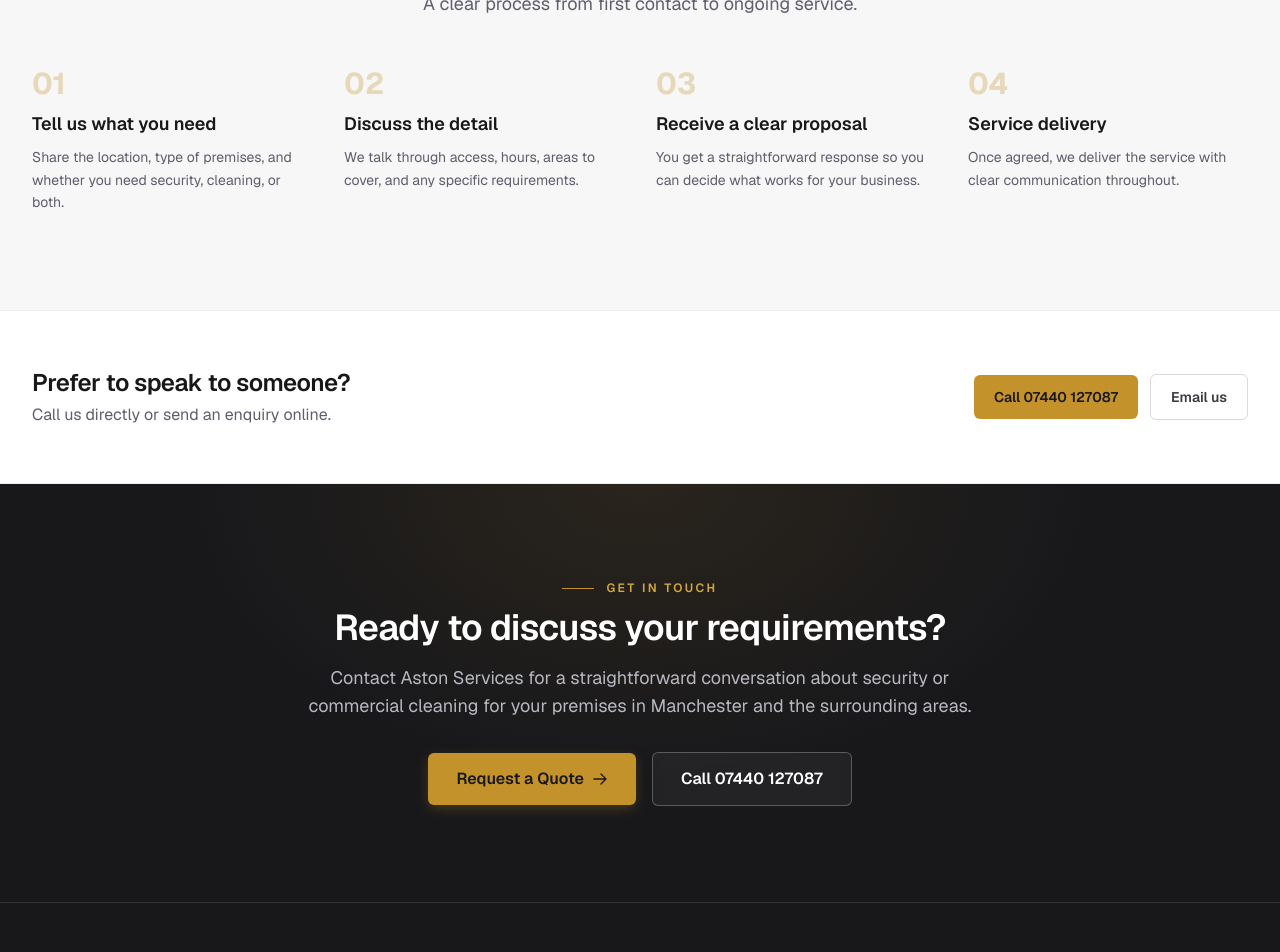
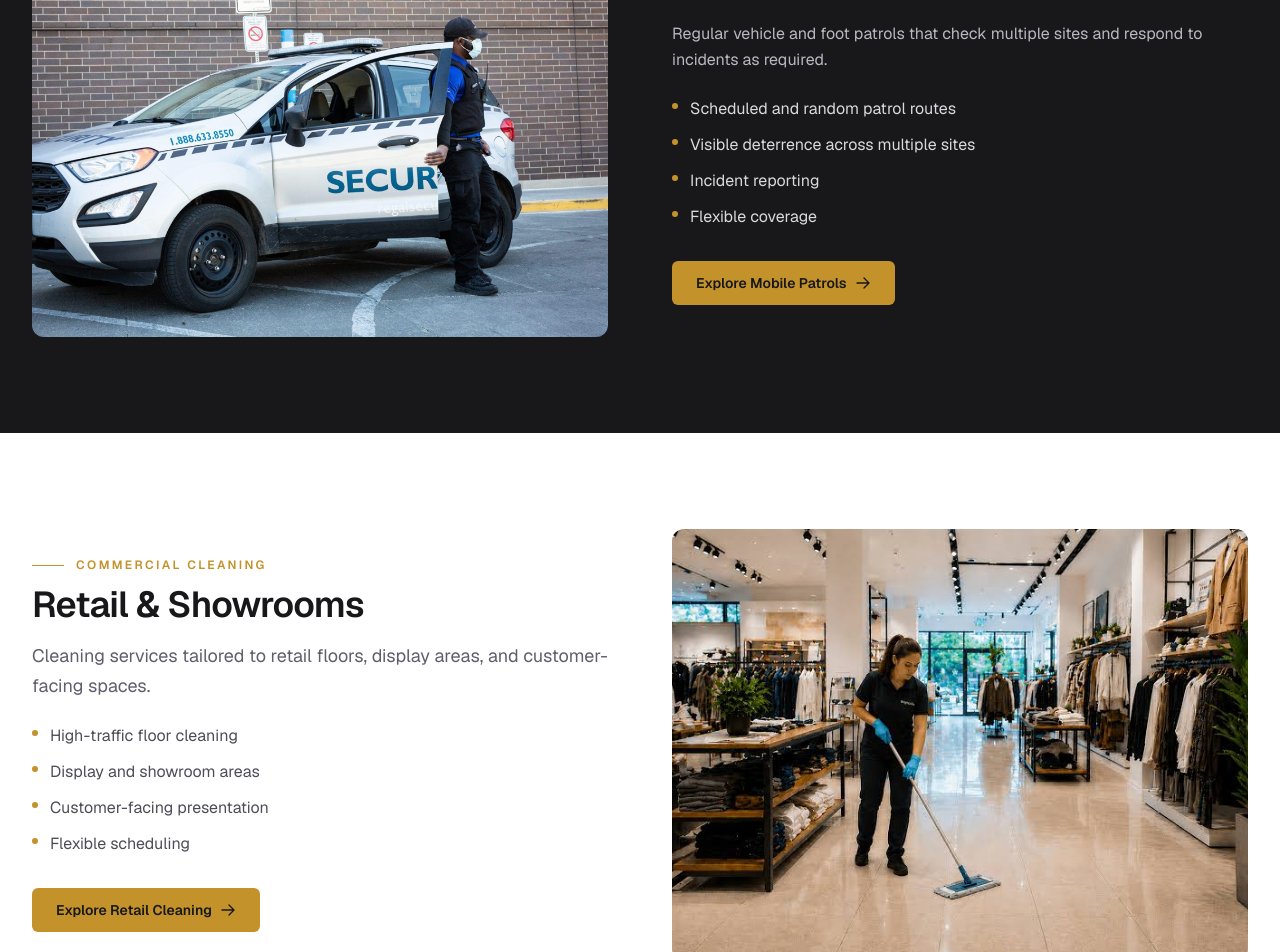
Before and after one commit to Harmal-web/astonservices, a Next.js app: page / in a window 1280 px wide. Shown: the part 3440-4392 px from the top of the page. Built offline with nearby package versions, Linux system fonts and the light colour scheme.

Commit message:
Update page.tsx

```diff
--- a/app/page.tsx
+++ b/app/page.tsx
@@ -177,6 +177,100 @@ export default function HomePage() {
         </div>
       </section>
 
+{/* Featured: Mobile Patrols */}
+<section className="bg-ink-950">
+  <div className="container-wide section-padding">
+    <div className="grid items-center gap-10 lg:grid-cols-2 lg:gap-16">
+      {/* Image left */}
+      <div className="relative aspect-[4/3] overflow-hidden rounded-xl">
+        <Image
+          src="/images/mobile-patrol.webp"
+          alt="Mobile patrol security vehicle"
+          fill
+          className="object-cover"
+          sizes="(max-width: 1024px) 100vw, 50vw"
+        />
+      </div>
+
+      {/* Text right */}
+      <div>
+        <p className="accent-line !text-gold-400">Security Service</p>
+        <h2 className="font-display text-3xl font-semibold tracking-tight text-white sm:text-4xl">
+          Mobile Patrols
+        </h2>
+        <p className="mt-4 text-base leading-relaxed text-ink-300">
+          Regular vehicle and foot patrols that check multiple sites and respond to incidents as required.
+        </p>
+        <ul className="mt-6 space-y-3">
+          {[
+            "Scheduled and random patrol routes",
+            "Visible deterrence across multiple sites",
+            "Incident reporting",
+            "Flexible coverage",
+          ].map((item) => (
+            <li key={item} className="flex items-start gap-3 text-ink-200">
+              <span className="mt-1.5 h-1.5 w-1.5 shrink-0 rounded-full bg-gold-500" />
+              {item}
+            </li>
+          ))}
+        </ul>
+        <Link href="/security/mobile-patrols" className="btn-primary mt-8 !px-6">
+          Explore Mobile Patrols
+          <svg className="h-4 w-4" fill="none" viewBox="0 0 24 24" strokeWidth={2} stroke="currentColor">
+            <path strokeLinecap="round" strokeLinejoin="round" d="M13.5 4.5L21 12m0 0l-7.5 7.5M21 12H3" />
+          </svg>
+        </Link>
+      </div>
+    </div>
+  </div>
+</section>
+
+{/* Featured: Retail & Showrooms */}
+<section className="bg-white">
+  <div className="container-wide section-padding">
+    <div className="grid items-center gap-10 lg:grid-cols-2 lg:gap-16">
+      {/* Text left */}
+      <div className="order-2 lg:order-1">
+        <p className="accent-line">Commercial Cleaning</p>
+        <h2 className="heading-section">Retail & Showrooms</h2>
+        <p className="mt-4 body-large">
+          Cleaning services tailored to retail floors, display areas, and customer-facing spaces.
+        </p>
+        <ul className="mt-6 space-y-3">
+          {[
+            "High-traffic floor cleaning",
+            "Display and showroom areas",
+            "Customer-facing presentation",
+            "Flexible scheduling",
+          ].map((item) => (
+            <li key={item} className="flex items-start gap-3 text-ink-700">
+              <span className="mt-1.5 h-1.5 w-1.5 shrink-0 rounded-full bg-gold-500" />
+              {item}
+            </li>
+          ))}
+        </ul>
+        <Link href="/cleaning/retail-showrooms" className="btn-primary mt-8 !px-6">
+          Explore Retail Cleaning
+          <svg className="h-4 w-4" fill="none" viewBox="0 0 24 24" strokeWidth={2} stroke="currentColor">
+            <path strokeLinecap="round" strokeLinejoin="round" d="M13.5 4.5L21 12m0 0l-7.5 7.5M21 12H3" />
+          </svg>
+        </Link>
+      </div>
+
+      {/* Image right */}
+      <div className="relative order-1 aspect-[4/3] overflow-hidden rounded-xl lg:order-2">
+        <Image
+          src="/images/retail-cleaning.jpg"
+          alt="Clean retail showroom floor and displays"
+          fill
+          className="object-cover"
+          sizes="(max-width: 1024px) 100vw, 50vw"
+        />
+      </div>
+    </div>
+  </div>
+</section>
+
       {/* How we work */}
       <section className="section-padding bg-ink-50">
         <div className="container-wide">
```
